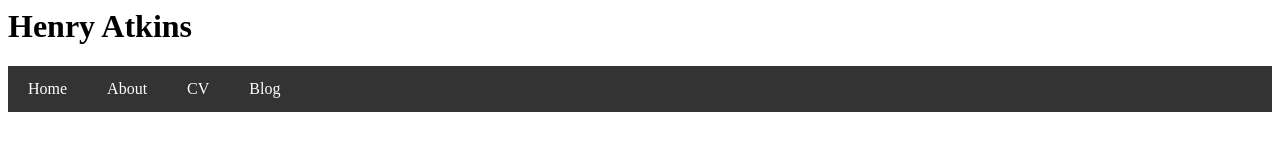
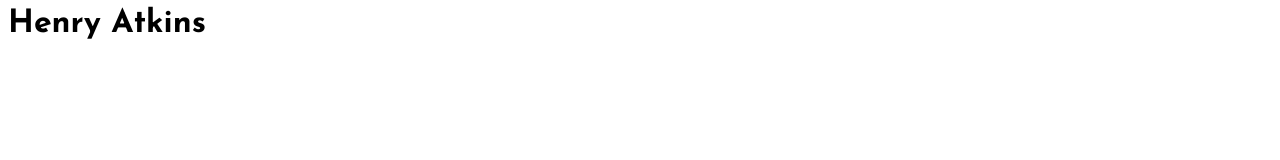
Before and after one commit to atkins-h/atkins-h.github.io, a plain HTML site: page index.html in a window 1280 px wide. Drawn offline with Linux system fonts and the light colour scheme.

Commit message:
Update stylesheet.css

```diff
--- a/stylesheet.css
+++ b/stylesheet.css
@@ -1,7 +1,7 @@
 /* Style the top navigation bar */
 .navbar {
   overflow: hidden; /* Hide overflow */
-  background-color: #333; /* Dark background color */
+  background-color: #FFFFFF; /* white background color */
 }
 
 /* Style the navigation bar links */
@@ -18,3 +18,7 @@
 .navbar a.right {
   float: right; /* Float a link to the right */
 }
+
+.header {
+  font-family: 'Josefin Sans', sans-serif;
+}
```
